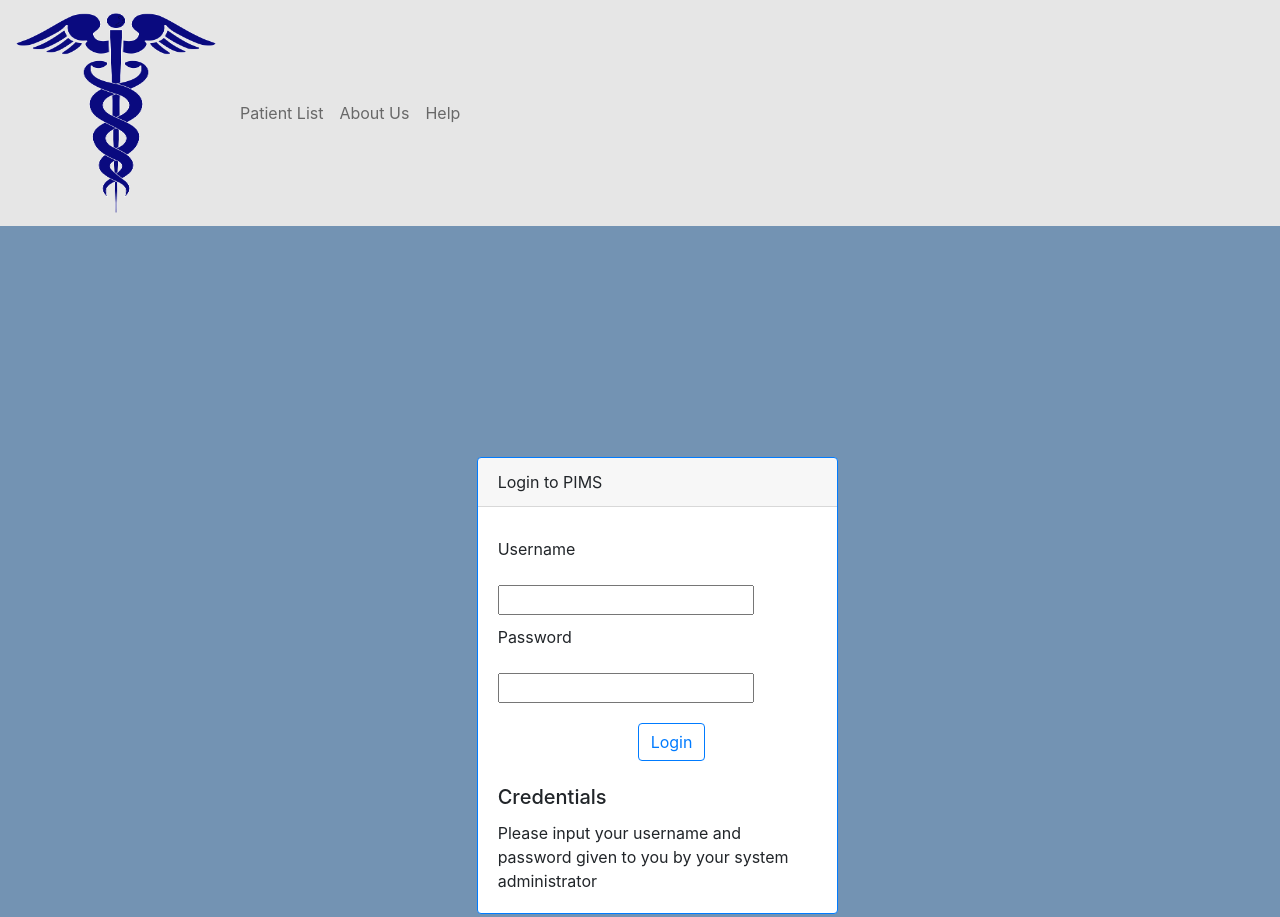
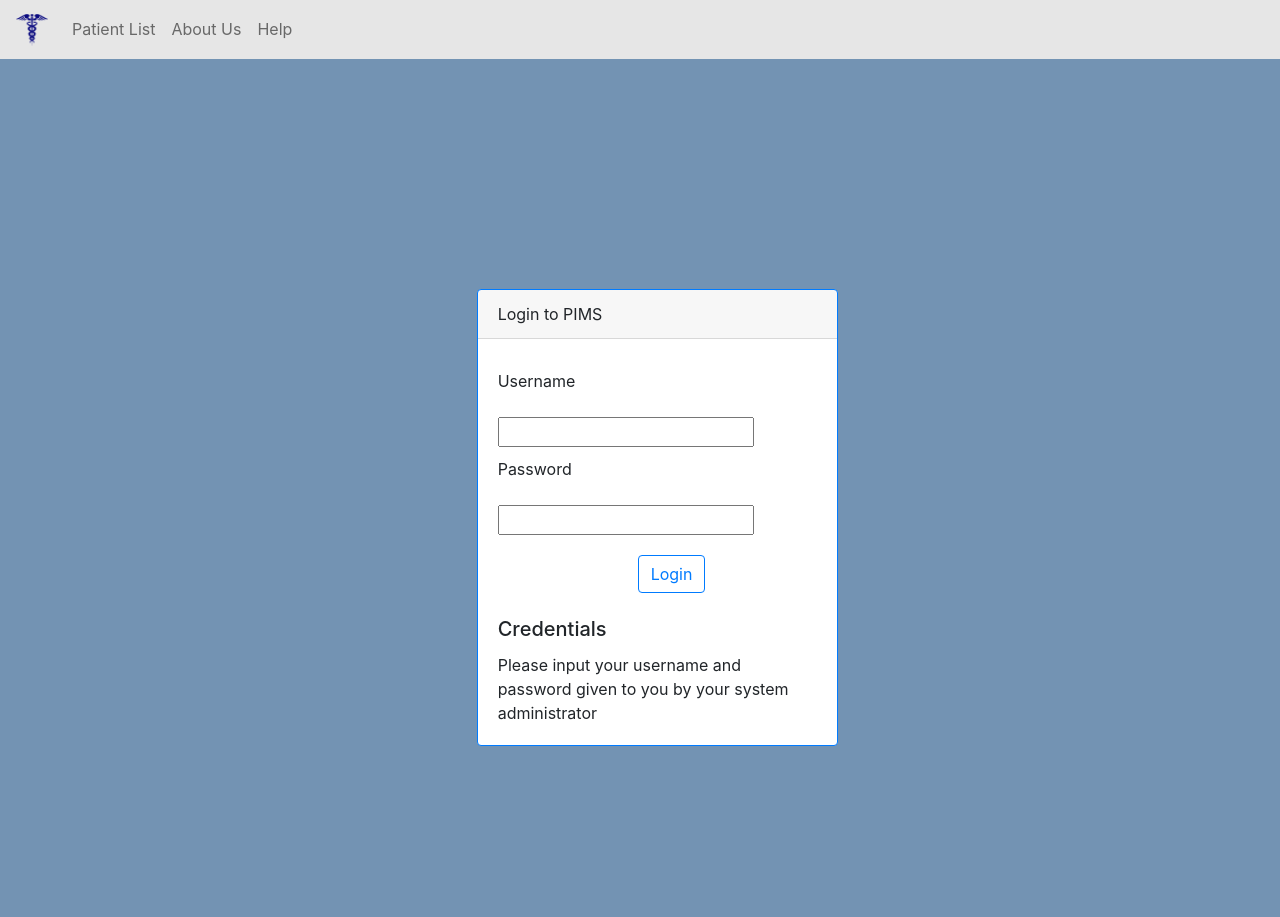
Before and after one commit to Timothy-Hagler/Patient-Info-Management, a React app in the folder patient_information_management/: page / in a window 1280 px wide. Shown: the top 917 px of the page. Built offline with nearby package versions, Linux system fonts and the light colour scheme.

Commit message:
Updated image size

```diff
--- a/patient_information_management/src/components/Login/Login.css
+++ b/patient_information_management/src/components/Login/Login.css
@@ -75,10 +75,8 @@ section {
 
   }
 
-  img {
-    width: 200px;
-    height: 200px;
-  }
+
+
 
   .instructions {
     margin-top: 500px;
```
